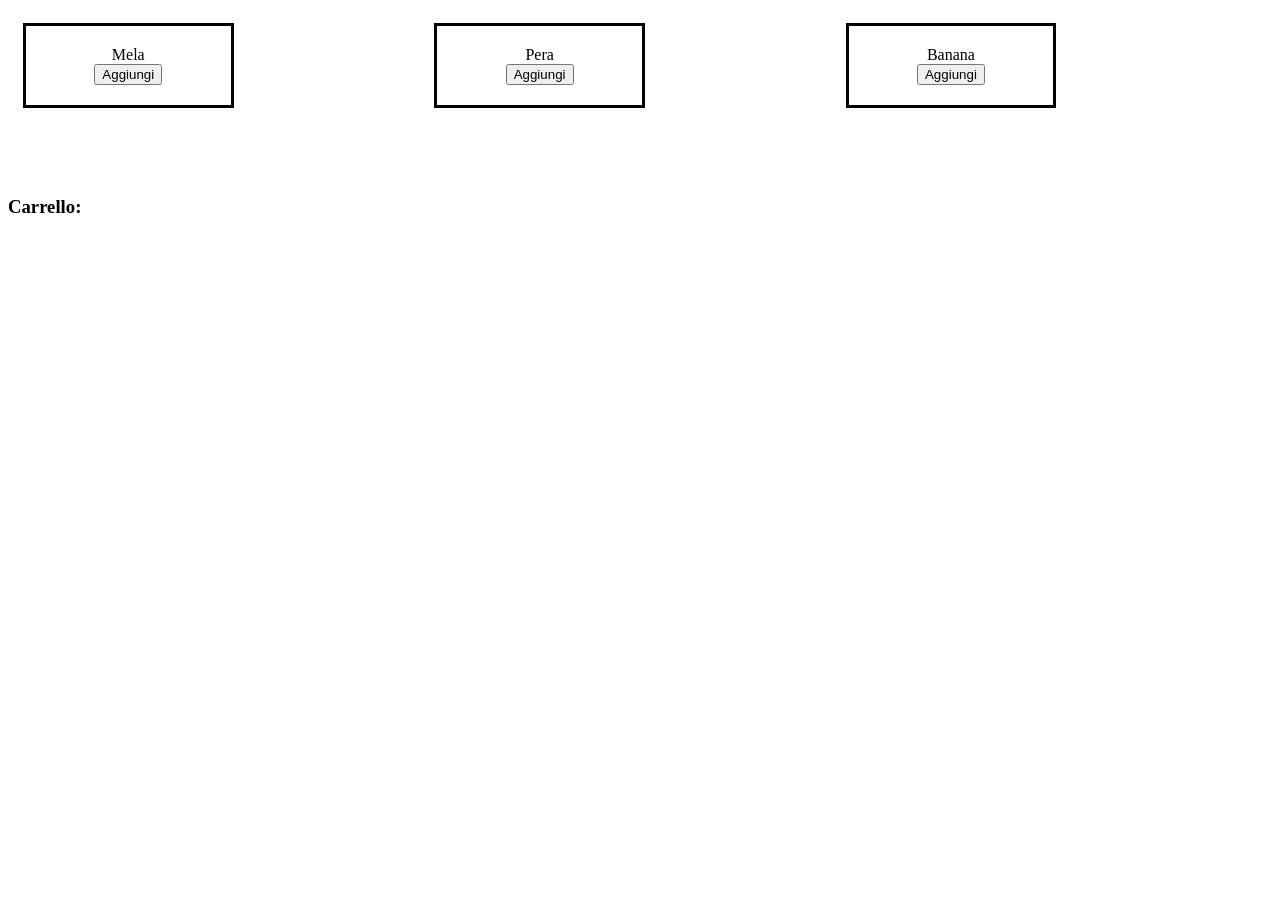
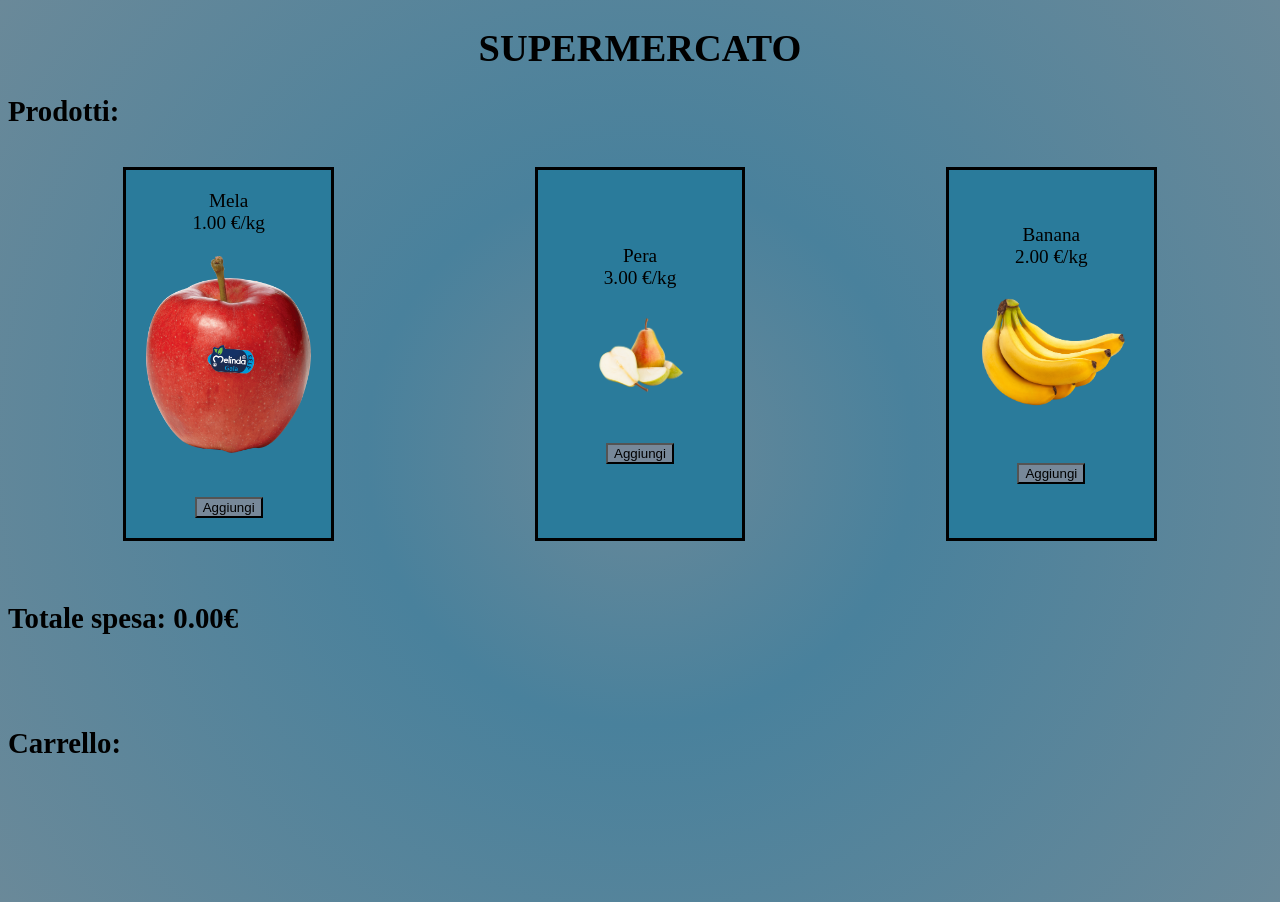
Before and after one commit to Fepe3456/prjJavaScript, a plain HTML site: page carrelloSpesa/index.html in a window 1280 px wide. Before the commit the page ends 800 px from the top, so only its background shows below. Drawn offline with Linux system fonts and the light colour scheme.

Commit message:
Finito progetto carrello spesa

```diff
--- a/carrelloSpesa/carrelloSpesa.css
+++ b/carrelloSpesa/carrelloSpesa.css
@@ -1,7 +1,18 @@
+body{
+    background: #6A8999;
+    background: radial-gradient(circle, rgba(106, 137, 153, 1) 0%, rgba(73, 129, 156, 1) 35%, rgba(106, 137, 153, 1) 100%);
+    font-size: 1.2em;
+}
+
+h1{
+    text-align: center;
+}
+
 .grid-container{
     display: grid;
     grid-template-columns: auto auto auto;
     padding: 15px;
+    justify-items: center;
 }
 .grid-item{
     text-align: center;
@@ -9,4 +20,27 @@
     border: solid black;
     width: 40%;
     padding: 20px;
+    display: flex;
+    flex-direction: column;
+    align-items: center;
+    justify-content: center;
+    background-color: #2A7B9B;
 }
+
+.grid-item img {
+    max-width: 100%;
+    height: auto;
+}
+
+button{
+    background-color: lightslategray;
+}
+button:hover {
+    transform: scale(1.1);
+    cursor: pointer;
+}
+
+#table-carrello th, #table-carrello td {
+    padding-right: 10px;
+    padding-left: 10px;
+}
--- a/carrelloSpesa/carrelloSpesa.js
+++ b/carrelloSpesa/carrelloSpesa.js
@@ -1,4 +1,6 @@
 const tabella = document.getElementById("table-carrello");
+const totSpesa = document.getElementById("totale-spesa");
+let tot = 0;
 
 function aggiungiProdotto(testo, prezzo){
     const riga = document.createElement("tr");
@@ -15,6 +17,8 @@ function aggiungiProdotto(testo, prezzo){
     btnAggiungi.textContent = "+";
     btnTogli.textContent = "-";
     btnElimina.textContent = "ELIMINA";
+    tot += prezzo;
+    totSpesa.textContent = "Totale spesa: " + tot + "€";
 
     btnAggiungi.onclick = () => aumentaQuantità(tdQuantità, tdPrezzo, prezzo);
     btnTogli.onclick = () => diminuisciQuantità(tdQuantità, tdPrezzo, prezzo);
@@ -26,7 +30,7 @@ function aggiungiProdotto(testo, prezzo){
     riga.appendChild(tdPrezzo);
     riga.appendChild(btnElimina);
 
-    btnElimina.onclick = () => riga.parentNode.removeChild(riga);
+    btnElimina.onclick = () => rimuoviProdotto(riga, prezzo, tdQuantità.textContent);
 
     tabella.appendChild(riga);
 }
@@ -35,6 +39,8 @@ function aumentaQuantità(tdQuantità, tdPrezzo, prezzo){
     let quantità = parseInt(tdQuantità.textContent);
     quantità +=1;
     tdQuantità.textContent = quantità;
+    tot += prezzo;
+    totSpesa.textContent = "Totale spesa: " + tot + "€";
     tdPrezzo.textContent = (quantità)*prezzo + "€";
 }
 function diminuisciQuantità(tdQuantità, tdPrezzo, prezzo) {
@@ -42,6 +48,14 @@ function diminuisciQuantità(tdQuantità, tdPrezzo, prezzo) {
     if( quantità>1 ){
         quantità -= 1;
         tdQuantità.textContent = quantità;
+        tot -= prezzo;
+        totSpesa.textContent = "Totale spesa: " + tot + "€";
         tdPrezzo.textContent = (quantità) * prezzo + "€";
     }
 }
+
+function rimuoviProdotto(riga, prezzo, quantità){
+    tot -= prezzo * parseInt(quantità);
+    riga.parentNode.removeChild(riga);
+    totSpesa.textContent = "Totale spesa: " + tot + "€";
+};
--- a/carrelloSpesa/index.html
+++ b/carrelloSpesa/index.html
@@ -7,23 +7,31 @@
     <link rel="stylesheet" href="carrelloSpesa.css">
 </head>
 <body>
+    <h1>SUPERMERCATO</h1>
+    <h2>Prodotti: </h2>
     <div class="grid-container">
         <div class="grid-item" id="mela">
-            Mela <br>
-            <button class="add-btn" id="btn-mela" onclick="aggiungiProdotto('mela', 2)">Aggiungi</button>
+            Mela <br> 1.00 €/kg <br><br>
+            <img src="images/gala.png" alt="Mela Gala"> <br><br>
+            <button class="add-btn" id="btn-mela" onclick="aggiungiProdotto('Mela', 1)">Aggiungi</button>
         </div>
         <div class="grid-item" id="pera">
-            Pera <br>
-            <button class="add-btn" id="btn-pera" onclick="aggiungiProdotto('mela', 2)">Aggiungi</button>
+            Pera <br> 3.00 €/kg <br><br>
+            <img src="images/pera.png" alt="Mela Gala"> <br><br>
+            <button class="add-btn" id="btn-pera" onclick="aggiungiProdotto('Pera', 3)">Aggiungi</button>
         </div>
         <div class="grid-item" id="banana">
-            Banana <br>
-            <button class="add-btn" id="btn-banana" onclick="aggiungiProdotto('mela', 2)">Aggiungi</button>
+            Banana <br> 2.00 €/kg <br><br>
+            <img src="images/banana.png" alt="Mela Gala"> <br><br>
+            <button class="add-btn" id="btn-banana" onclick="aggiungiProdotto('Banana', 2)">Aggiungi</button>
         </div>
     </div>
-    <br><br><br>
-    <h3>Carrello:</h3>
+    <br>
+    <h2 id="totale-spesa">Totale spesa: 0.00€</h2>
+    <br><br>
+    <h2>Carrello:</h2>
     <table id="table-carrello"></table>
+    <br><br><br><br><br>
 
     <script src="carrelloSpesa.js"></script>
 </body>
```
Also changed, not shown: carrelloSpesa/images/banana.png (added), carrelloSpesa/images/gala.png (added), carrelloSpesa/images/pera.png (added).
